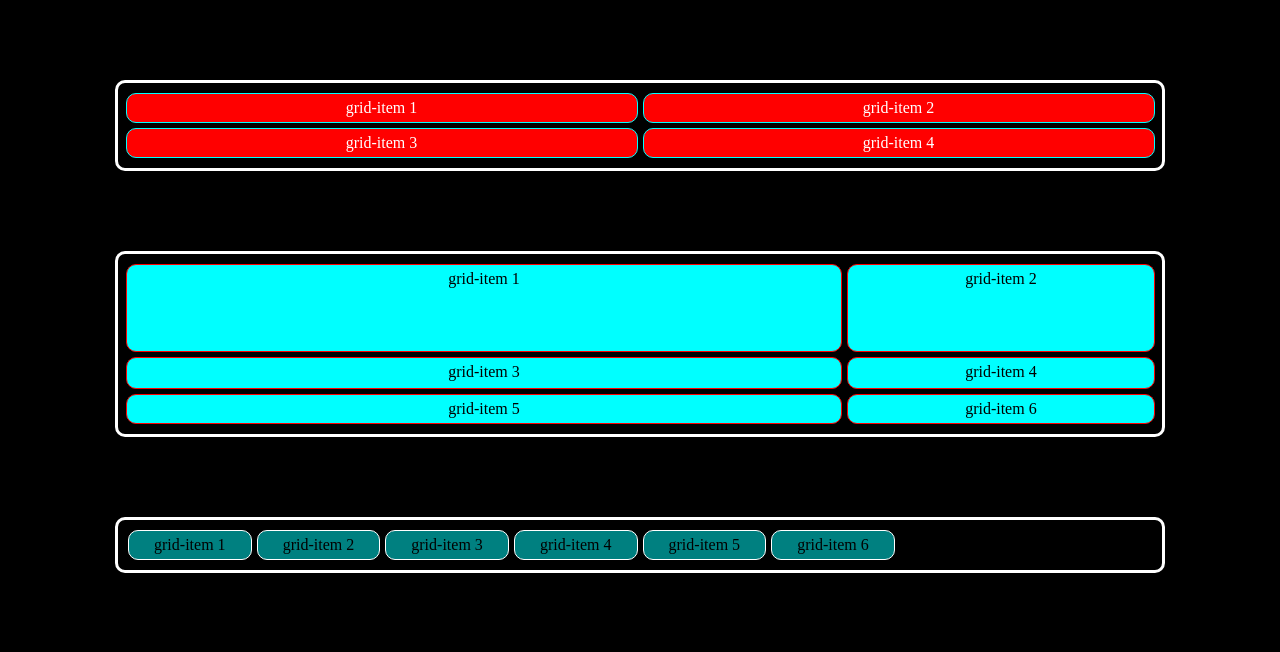
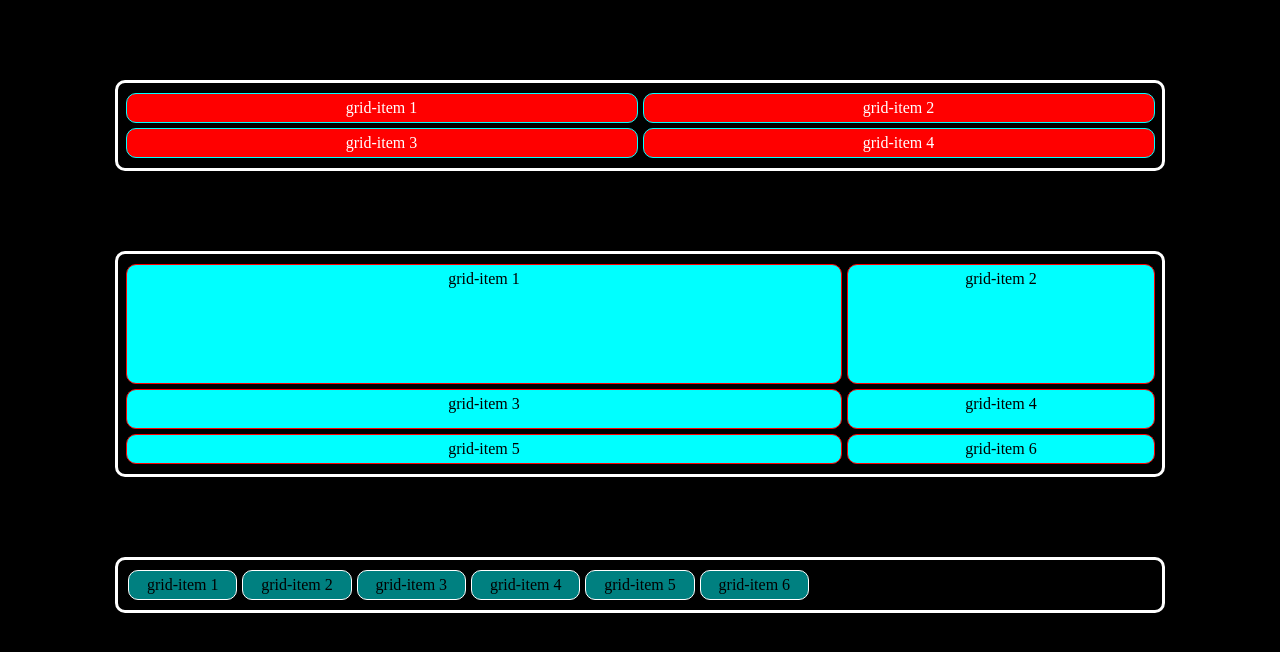
Before and after one commit to G-Nash/28thnov_class_grid_layout, a plain HTML site: page practice.html in a window 1280 px wide. Drawn offline with Linux system fonts and the light colour scheme.

Commit message:
auto-fill

```diff
--- a/practice.css
+++ b/practice.css
@@ -28,7 +28,7 @@ body{
 
 .grid2{
     grid-template-rows: 1fr 20%;
-    height: 20vh;
+    height: 25vh;
     grid-template-columns: 70% 30%;
 }
 
@@ -42,7 +42,9 @@ body{
 }
 
 .grid3{
-    grid-template-columns: repeat(auto-fill, minmax(120px, 1fr));
+    grid-template-columns: repeat(auto-fill, minmax(100px, 1fr));
+    /* 100px is min value and 1fr is max value */
+
 }
 
 .gridItem3{
```
